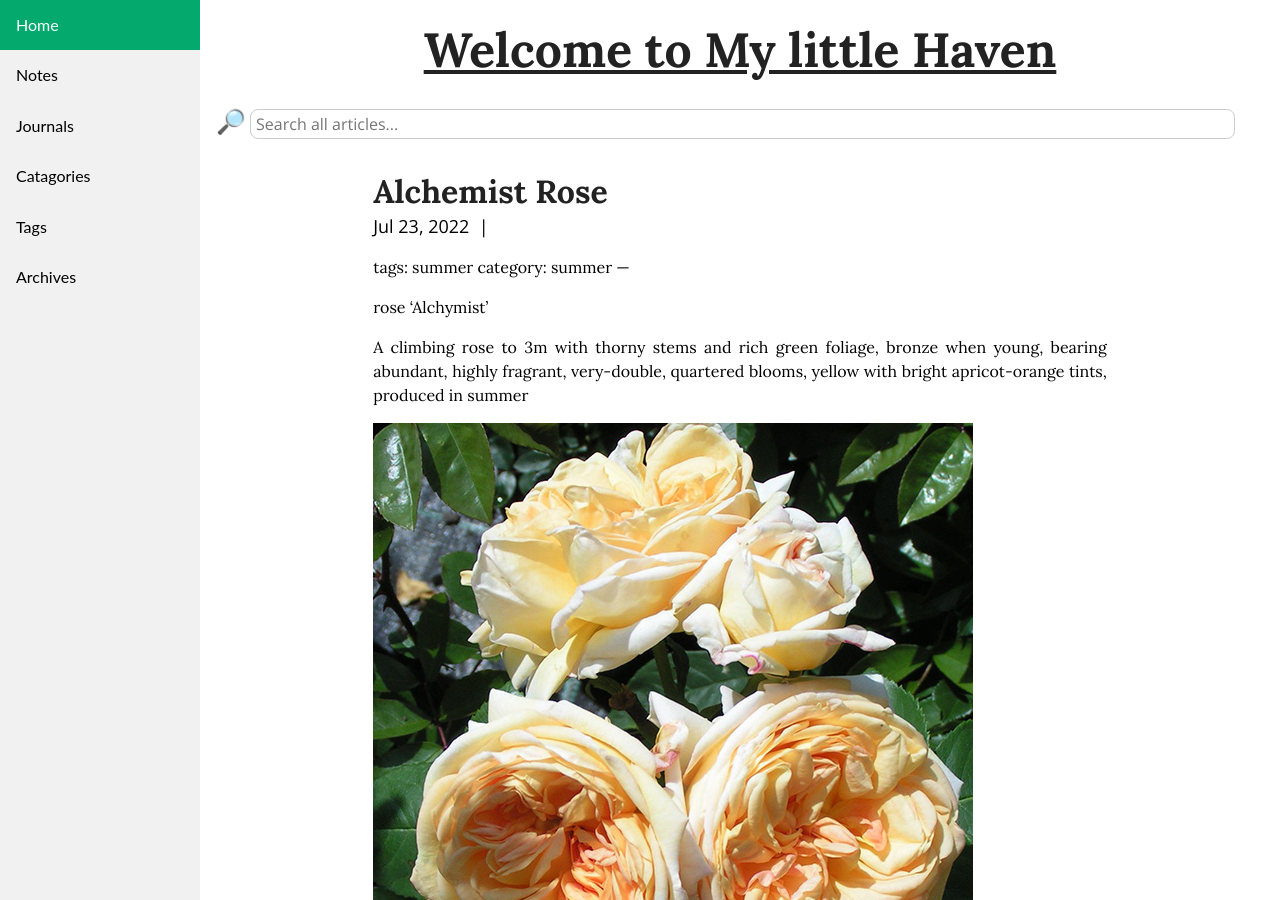
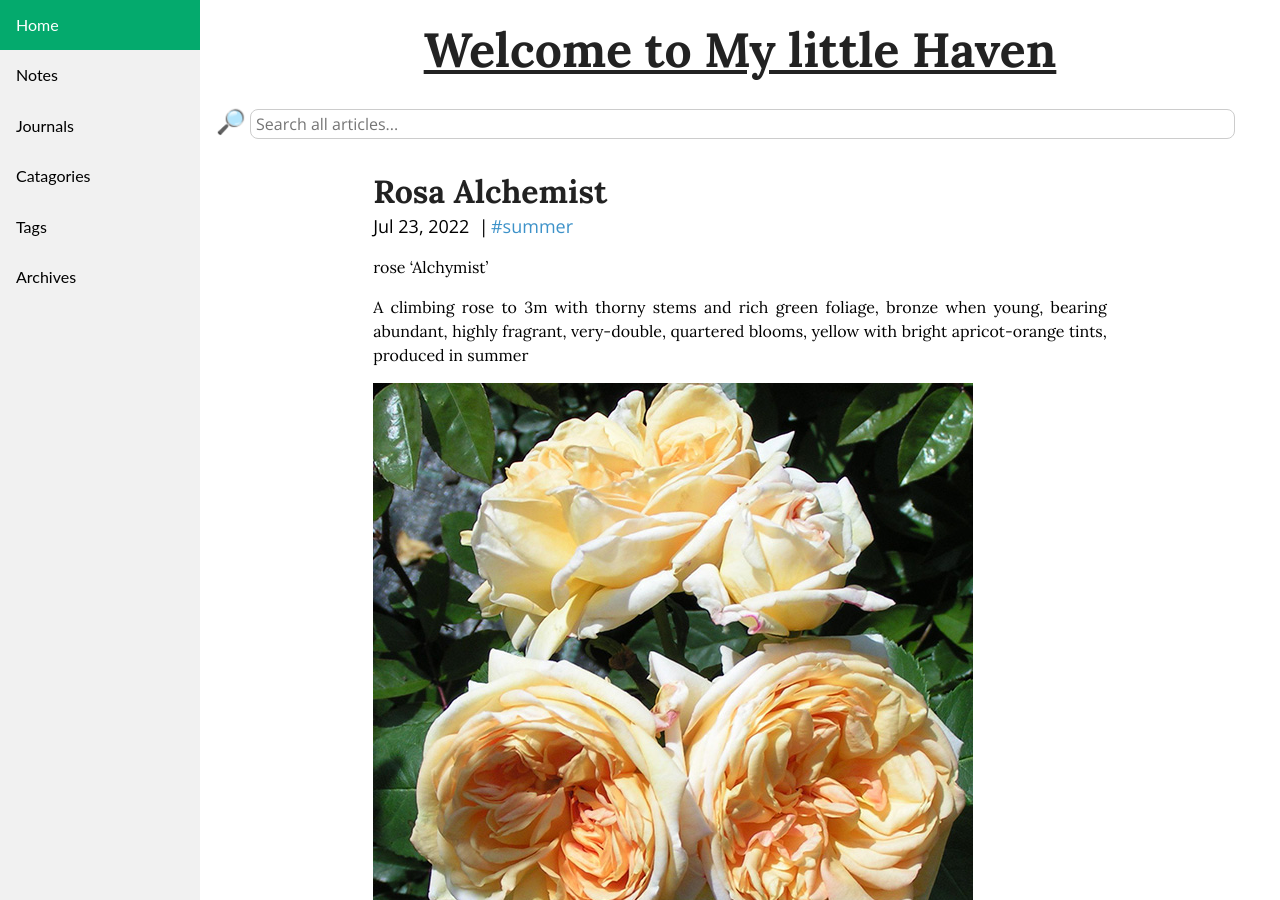
Before and after one commit to hooperman67/hooperman67.github.io, a Jekyll site: the page built from _posts/2022-07-23-alchemist-rose.md, in a window 1280 px wide and 900 px high. Built offline with Jekyll 4.4.1, drawn with Linux system fonts in a browser that asks for light colours; nearby versions of some CDN libraries; part of the change alters nothing that is shown.

Commit message:
Update 2022-07-23-alchemist-rose.md

```diff
--- a/_posts/2022-07-23-alchemist-rose.md
+++ b/_posts/2022-07-23-alchemist-rose.md
@@ -1,4 +1,9 @@
-tags: summer
+---
+layout: post
+title: "Rosa Alchemist"
+date: 2022-07-23
+tags:
+  - summer
 category: summer
 ---
 
```
